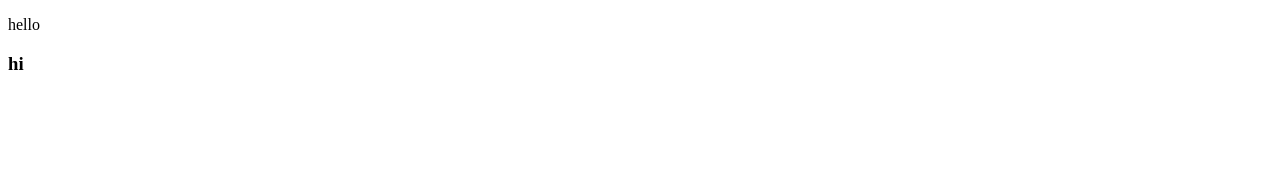
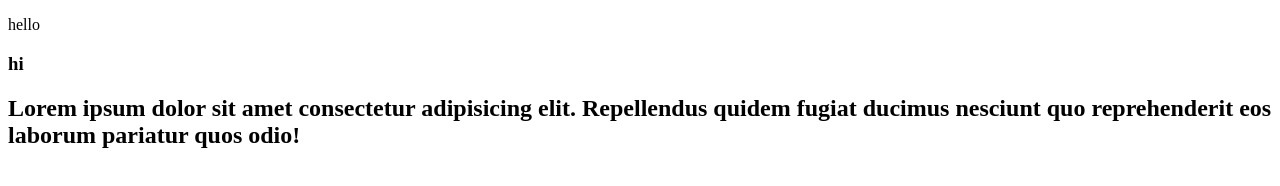
Before and after one commit to omsaidesaii/localrepo, a plain HTML site: page index.html in a window 1280 px wide. Drawn offline with Linux system fonts and the light colour scheme.

Commit message:
commited

```diff
--- a/index.html
+++ b/index.html
@@ -8,5 +8,6 @@
 <body>
     <p>hello</p>
     <h3>hi</h3>
+    <h2>Lorem ipsum dolor sit amet consectetur adipisicing elit. Repellendus quidem fugiat ducimus nesciunt quo reprehenderit eos laborum pariatur quos odio!</h2>
 </body>
 </html>
```
